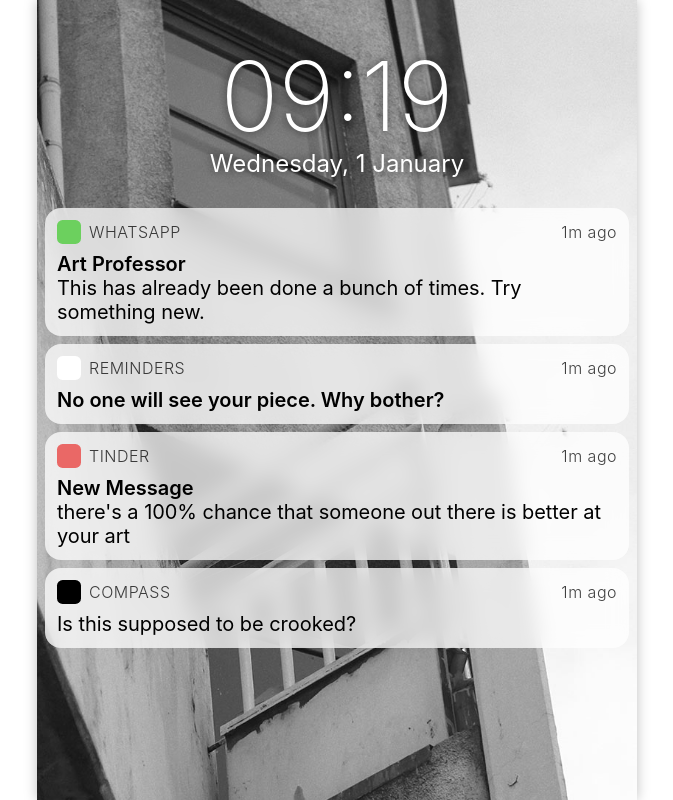
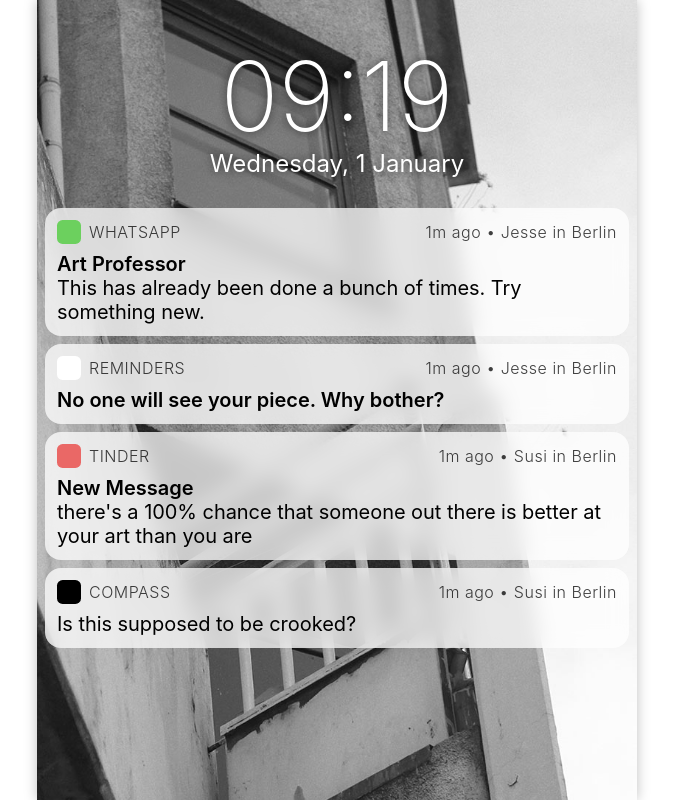
Before and after one commit to jessepinho/dontmake.art, a Gatsby site: page / in a window 1280 px wide. Shown: the whole page, without its empty margins (303-976 px from the left). Built offline with nearby package versions, Linux system fonts and the light colour scheme; Gatsby itself is replaced by a stand-in of ours.

Commit message:
Add author info to notifications

```diff
--- a/src/components/Notification/index.tsx
+++ b/src/components/Notification/index.tsx
@@ -11,7 +11,10 @@ const Notification: React.FC<{ notification: NotificationType }> = ({
     <Styles.Metadata>
       <Styles.AppIconFigure color={apps[notification.app].color} />
       <Styles.AppName>{apps[notification.app].name}</Styles.AppName>
-      <Styles.Time>1m ago</Styles.Time>
+      <Styles.TimeAndAuthor>
+        <time>1m ago</time> &bull; {notification.authorName} in{' '}
+        {notification.authorCity}
+      </Styles.TimeAndAuthor>
     </Styles.Metadata>
 
     {notification.heading && (
--- a/src/components/Notification/styles.ts
+++ b/src/components/Notification/styles.ts
@@ -37,7 +37,7 @@ export const Metadata = styled.footer`
   margin-bottom: 0.5rem;
 `
 
-export const Time = styled.time`
+export const TimeAndAuthor = styled.div`
   color: rgba(0, 0, 0, 0.75);
   font-weight: 300;
   letter-spacing: 0.5px;
--- a/src/data.ts
+++ b/src/data.ts
@@ -25,12 +25,16 @@ export const notifications: Notification[] = [
     app: AppName.WhatsApp,
     heading: 'Art Professor',
     message: 'This has already been done a bunch of times. Try something new.',
+    authorName: 'Jesse',
+    authorCity: 'Berlin',
     timestamp: new Date(),
   },
   {
     id: '2',
     app: AppName.Reminders,
     heading: 'No one will see your piece. Why bother?',
+    authorName: 'Jesse',
+    authorCity: 'Berlin',
     timestamp: new Date(),
   },
   {
@@ -38,13 +42,17 @@ export const notifications: Notification[] = [
     app: AppName.Tinder,
     heading: 'New Message',
     message:
-      "there's a 100% chance that someone out there is better at your art",
+      "there's a 100% chance that someone out there is better at your art than you are",
+    authorName: 'Susi',
+    authorCity: 'Berlin',
     timestamp: new Date(),
   },
   {
     id: '4',
     app: AppName.Compass,
     message: 'Is this supposed to be crooked?',
+    authorName: 'Susi',
+    authorCity: 'Berlin',
     timestamp: new Date(),
   },
 ]
--- a/src/types.ts
+++ b/src/types.ts
@@ -14,6 +14,8 @@ interface BaseNotification {
   id: string
   app: AppName
   timestamp: Date
+  authorName: string
+  authorCity: string
 }
 
 interface NotificationWithHeading extends BaseNotification {
```
